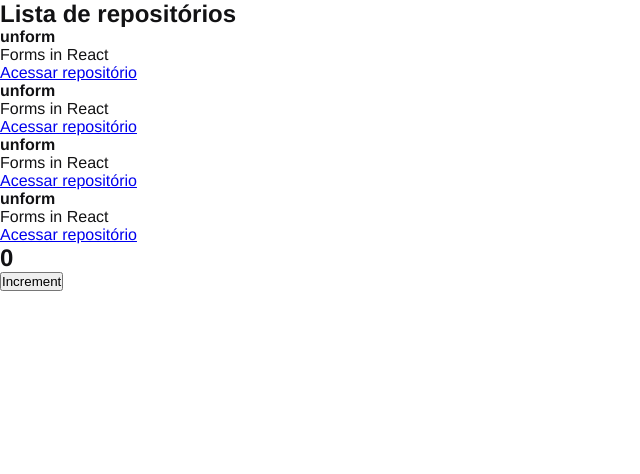
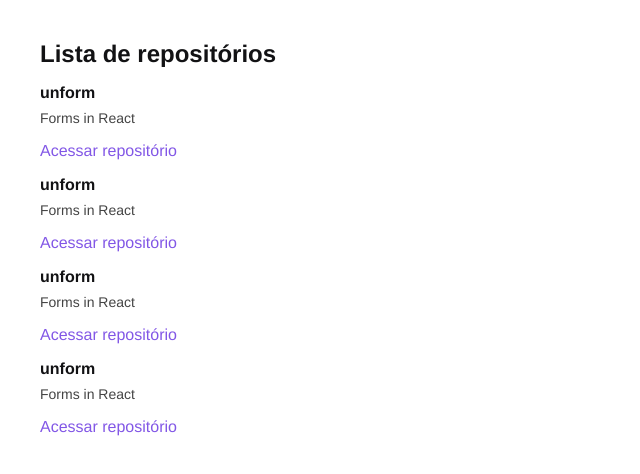
Before and after one commit to ReinaldoCS/01-github-explorer, a React app: page / in a window 1280 px wide. Shown: the top 474 px of the page, without its empty margins (0-640 px from the left). Built offline with nearby package versions, Linux system fonts and the light colour scheme.

Commit message:
Estilização da listagem

```diff
--- a/src/App.jsx
+++ b/src/App.jsx
@@ -1,12 +1,8 @@
-import { Counter } from './components/Counter';
 import { RepositoryList } from './components/RepositoryList';
 import './styles/global.scss'
 
 export function App() {
   return (
-    <>
-      <RepositoryList />
-      <Counter />
-    </>
-  );
+    <RepositoryList />
+  )
 }
--- a/src/components/Counter.jsx
+++ /dev/null
@@ -1,19 +0,0 @@
-import { useState } from 'react';
-
-export function Counter() {
-
-  const [counter, setCounter] = useState(0);
-
-  function increment() {
-    setCounter(counter + 1);
-  }
-
-  return (
-    <div>
-      <h2>{counter}</h2>
-      <button type="button" onClick={increment}>
-        Increment
-      </button>
-    </div>
-  );
-}
--- a/src/components/RepositoryList.jsx
+++ b/src/components/RepositoryList.jsx
@@ -1,4 +1,6 @@
 import { RepositoryItem } from "./RepositoryItem";
+
+import "../styles/repositories.scss";
 
 const repository = {
   name: 'unform',
--- /dev/null
+++ b/src/styles/repositories.scss
@@ -0,0 +1,32 @@
+
+section.repository-list {
+  margin: 40px;
+
+  h1 {
+    margin-bottom: 16px;
+  }
+
+  ul {
+    list-style: none;
+
+    li {
+
+      & + li {
+        margin-top: 16px;
+      }
+
+      p {
+        font-size: 14px;
+        color: #444;
+        margin-top: 8px;
+      }
+
+      a {
+        display: inline-block;
+        margin-top: 16px;
+        text-decoration: none;
+        color: #8257E6;
+      }
+    }
+  }
+}
```
